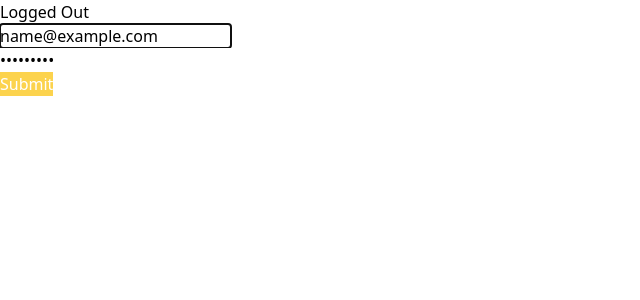
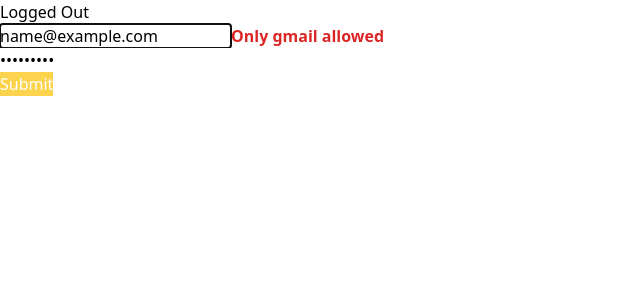
Before and after one commit to J1HOo/nuber-eats-frontend-project, a React (Create React App) app: page / in a window 1280 px wide. Both pictures are taken after typing "name@example.com", "Sample123" into the empty fields and a click on the button "Submit". Shown: the top 300 px of the page, without its empty margins (0-640 px from the left). Built offline with nearby package versions, Linux system fonts and the light colour scheme.

Commit message:
main- 15.2 React Hook Form part Two

```diff
--- a/src/router/logged-out-router.tsx
+++ b/src/router/logged-out-router.tsx
@@ -1,8 +1,13 @@
 import React from "react";
 import { useForm } from "react-hook-form";
 
+interface IForm {
+    email: string;
+    password: string;
+  }
+
 export const LoggedOutRouter = () => {
-    const { register, watch, handleSubmit, errors } = useForm();
+    const { register, watch, handleSubmit, errors } = useForm<IForm>();
     const onSubmit = () => {
       console.log(watch());
     };
@@ -24,6 +29,14 @@ export const LoggedOutRouter = () => {
               type="email"
               placeholder="email"
             />
+          {errors.email?.message && (
+            <span className="font-bold text-red-600">
+              {errors.email?.message}
+            </span>
+          )}
+          {errors.email?.type === "pattern" && (
+            <span className="font-bold text-red-600">Only gmail allowed</span>
+          )}
           </div>
           <div>
             <input
```
